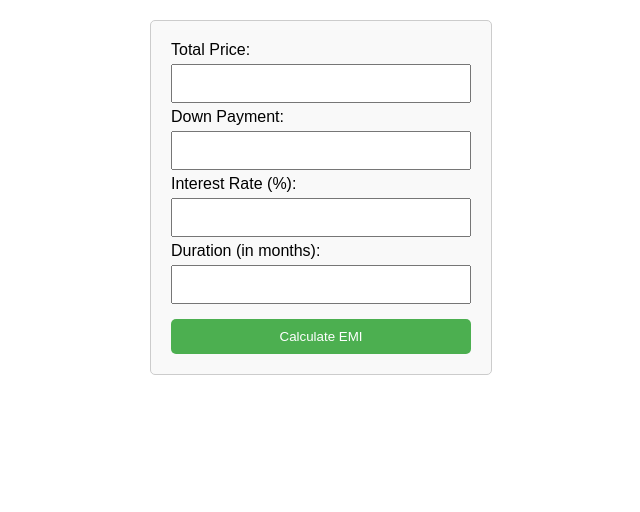
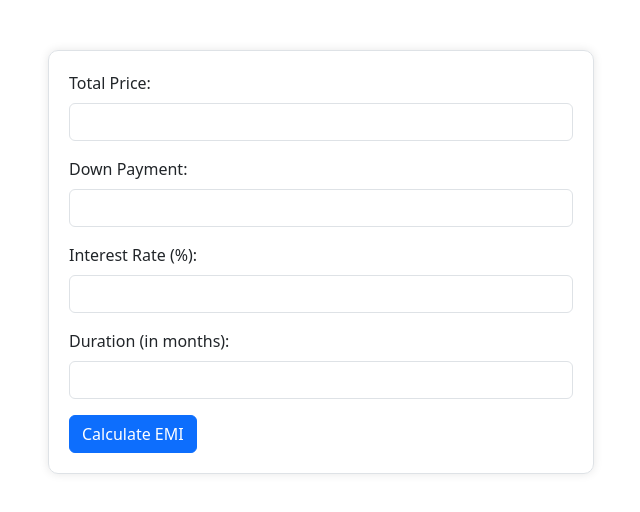
Before and after one commit to pushkar803/emi-calculator, a plain HTML site: page index.html in a window 1280 px wide. Shown: the whole page, without its empty margins (319-959 px from the left). Drawn offline with nearby package versions, Linux system fonts and the light colour scheme.

Commit message:
response made

```diff
--- a/index.html
+++ b/index.html
@@ -4,72 +4,78 @@
 <meta charset="UTF-8">
 <meta name="viewport" content="width=device-width, initial-scale=1.0">
 <title>EMI Calculator</title>
+<!-- Bootstrap CSS -->
+<link href="https://cdn.jsdelivr.net/npm/bootstrap@5.3.0-alpha1/dist/css/bootstrap.min.css" rel="stylesheet">
+<!-- jQuery -->
+<script src="https://code.jquery.com/jquery-3.6.0.min.js"></script>
 <style>
-    /* Add some basic styling */
-    body {
-        font-family: Arial, sans-serif;
+    /* Add some custom styling */
+    #emiFormContainer {
+        margin-top: 50px;
     }
-    form {
-        margin: 20px auto;
-        width: 300px;
+
+    /* Custom styling for box around form */
+    .form-box {
+        border: 1px solid #dee2e6;
+        border-radius: 10px;
+        box-shadow: 0 0 10px rgba(0, 0, 0, 0.1);
         padding: 20px;
-        border: 1px solid #ccc;
-        border-radius: 5px;
-        background-color: #f9f9f9;
-    }
-    input[type="text"], input[type="number"] {
-        width: 100%;
-        padding: 10px;
-        margin: 5px 0;
-        box-sizing: border-box;
-    }
-    input[type="submit"] {
-        width: 100%;
-        padding: 10px;
-        margin-top: 10px;
-        background-color: #4CAF50;
-        color: white;
-        border: none;
-        border-radius: 5px;
-        cursor: pointer;
-    }
-    input[type="submit"]:hover {
-        background-color: #45a049;
     }
 </style>
 </head>
 <body>
-<form id="emiForm">
-    <label for="totalPrice">Total Price:</label>
-    <input type="number" id="totalPrice" name="totalPrice" required><br>
-    <label for="downPayment">Down Payment:</label>
-    <input type="number" id="downPayment" name="downPayment" required><br>
-    <label for="interestRate">Interest Rate (%):</label>
-    <input type="number" id="interestRate" name="interestRate" required><br>
-    <label for="durationMonths">Duration (in months):</label>
-    <input type="number" id="durationMonths" name="durationMonths" required><br>
-    <input type="submit" value="Calculate EMI">
-</form>
 
-<div id="emiResult"></div>
+<div class="container">
+    <div class="row justify-content-center">
+        <div id="emiFormContainer" class="col-md-6">
+            <div class="form-box"> <!-- Added class form-box -->
+                <form id="emiForm">
+                    <div class="mb-3">
+                        <label for="totalPrice" class="form-label">Total Price:</label>
+                        <input type="number" class="form-control" id="totalPrice" name="totalPrice" required>
+                    </div>
+                    <div class="mb-3">
+                        <label for="downPayment" class="form-label">Down Payment:</label>
+                        <input type="number" class="form-control" id="downPayment" name="downPayment" required>
+                    </div>
+                    <div class="mb-3">
+                        <label for="interestRate" class="form-label">Interest Rate (%):</label>
+                        <input type="number" class="form-control" id="interestRate" name="interestRate" required>
+                    </div>
+                    <div class="mb-3">
+                        <label for="durationMonths" class="form-label">Duration (in months):</label>
+                        <input type="number" class="form-control" id="durationMonths" name="durationMonths" required>
+                    </div>
+                    <button type="submit" class="btn btn-primary">Calculate EMI</button>
+                </form>
+            </div>
+            <div id="emiResult" class="mt-3"></div>
+        </div>
+    </div>
+</div>
+
+<!-- Bootstrap Bundle with Popper -->
+<script src="https://cdn.jsdelivr.net/npm/bootstrap@5.3.0-alpha1/dist/js/bootstrap.bundle.min.js"></script>
 
 <script>
-    document.getElementById('emiForm').addEventListener('submit', function(event) {
-        event.preventDefault(); // Prevent default form submission
-        calculateEMI(); // Call the function to calculate EMI
+    $(document).ready(function() {
+        $('#emiForm').submit(function(event) {
+            event.preventDefault(); // Prevent default form submission
+            calculateEMI(); // Call the function to calculate EMI
+        });
     });
 
     function calculateEMI() {
-        var totalPrice = parseFloat(document.getElementById('totalPrice').value);
-        var downPayment = parseFloat(document.getElementById('downPayment').value);
-        var interestRate = parseFloat(document.getElementById('interestRate').value);
-        var durationMonths = parseFloat(document.getElementById('durationMonths').value);
+        var totalPrice = parseFloat($('#totalPrice').val());
+        var downPayment = parseFloat($('#downPayment').val());
+        var interestRate = parseFloat($('#interestRate').val());
+        var durationMonths = parseFloat($('#durationMonths').val());
 
         var principalAmount = totalPrice - downPayment;
         var monthlyInterestRate = interestRate / 100 / 12;
         var emi = (principalAmount * monthlyInterestRate * Math.pow(1 + monthlyInterestRate, durationMonths)) / (Math.pow(1 + monthlyInterestRate, durationMonths) - 1);
 
-        document.getElementById('emiResult').innerHTML = "Monthly EMI: " + emi.toFixed(2);
+        $('#emiResult').html("Monthly EMI: $" + emi.toFixed(2));
     }
 </script>
 </body>
```
